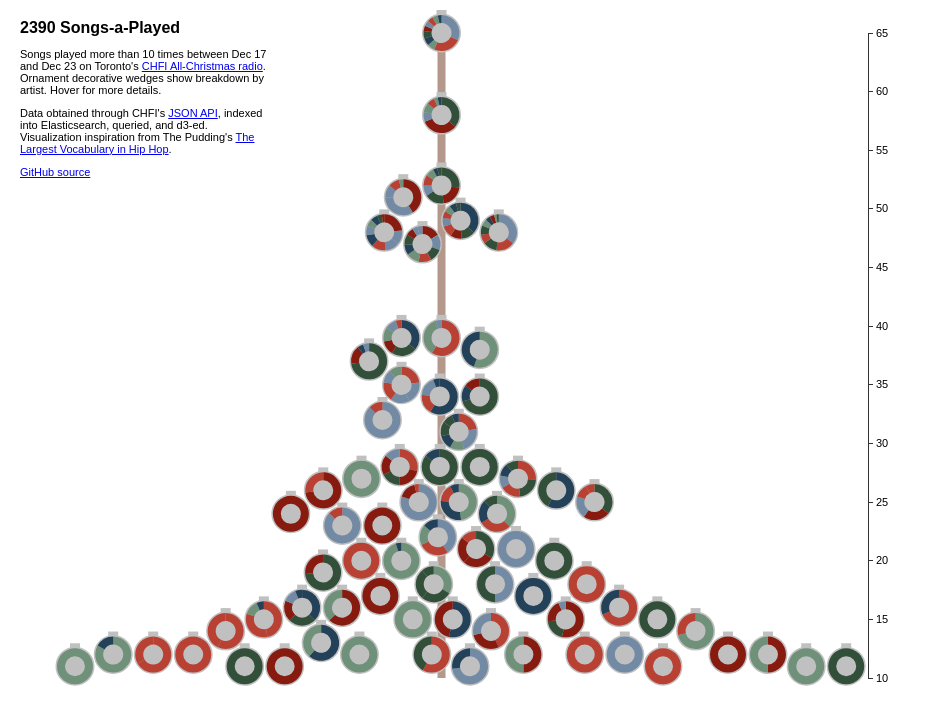
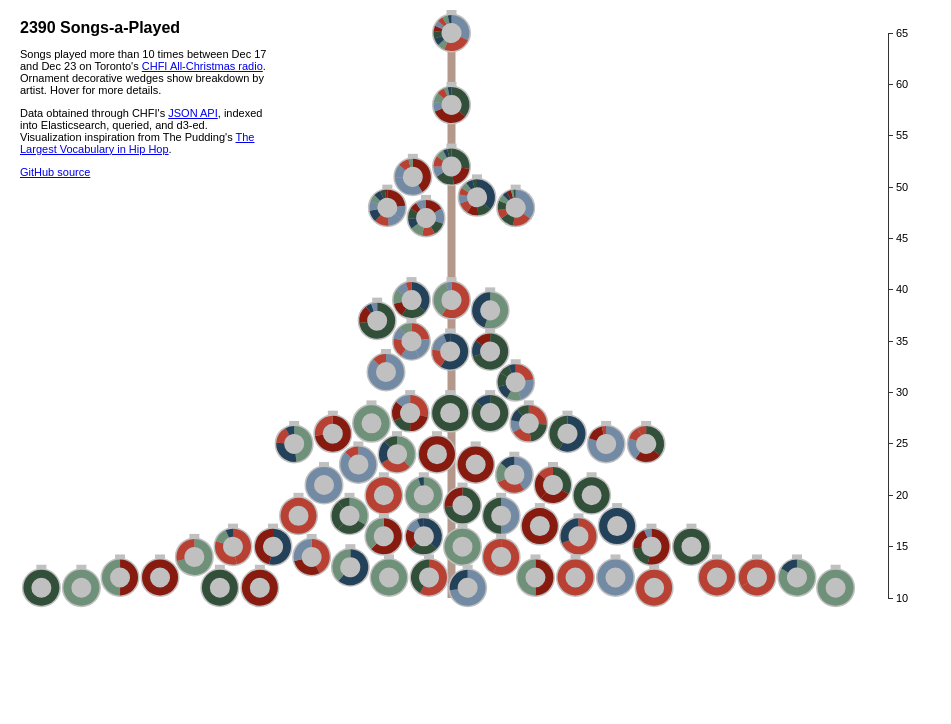
Before and after one commit to robharper/2390-songs-a-played, a plain HTML site: page index.html in a window 1280 px wide. Shown: the whole page, without its empty margins (0-951 px from the left). Drawn offline with nearby package versions, Linux system fonts and the light colour scheme.

Commit message:
Fix aspect

```diff
--- a/index.html
+++ b/index.html
@@ -1,9 +1,9 @@
 <!DOCTYPE html>
 <html>
   <head>
-    <meta property="og:title" content="3290 Songs-a-Played" />
+    <meta property="og:title" content="2390 Songs-a-Played" />
     <meta property="article:author" content="Rob Harper" />
-    <meta property="og:image" content="http://www.robharper.ca/2390-songs-a-played/img/3290-songs.png" />
+    <meta property="og:image" content="http://www.robharper.ca/2390-songs-a-played/img/2390-songs.png" />
     <meta property="og:description" content="A visualization of songs played more than 10 times between Dec 17 and Dec 23 on Toronto's CHFI All-Christmas radio.">
     <meta property="og:url" content="http://www.robharper.ca/2390-songs-a-played/">
     <meta name="twitter:card" content="summary_large_image">
@@ -2007,8 +2007,8 @@ function calculateOffset(d){
 };
 
 var margin = {top: 25, right: 35, bottom: 30, left: 22},
-    width = 880 - margin.left - margin.right,
-    height = 700 - margin.top - margin.bottom,
+    width = 900 - margin.left - margin.right,
+    height = 620 - margin.top - margin.bottom,
     RADIUS = 18,
     padding = 4;
 
```
Also changed, not shown: img/2390-songs.png (added), img/3290-songs-600.png (deleted), img/3290-songs.png (deleted).
